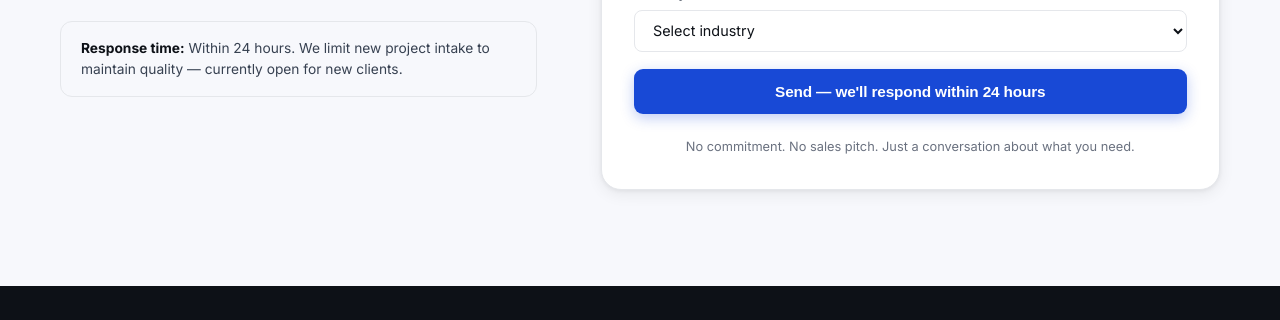
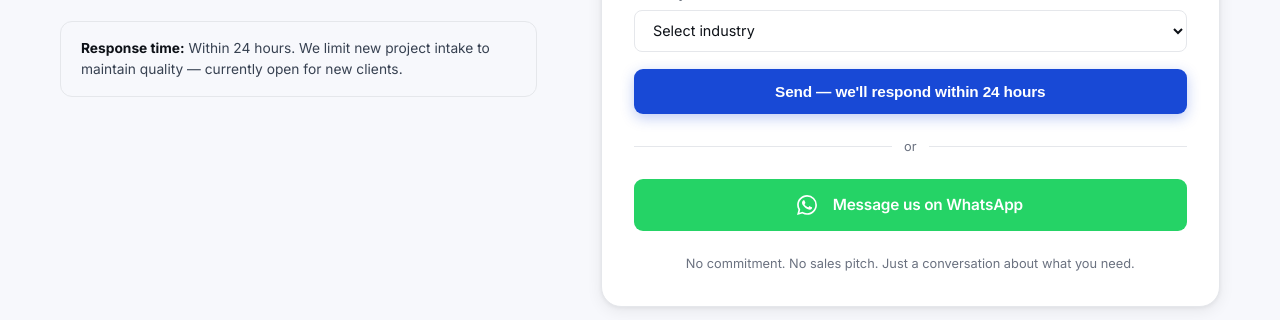
Before and after one commit to vijitpanwar44/vixoriatechnologies, a website: page index.html in a window 1280 px wide. Shown: the part 7097-7417 px from the top of the page. Drawn offline with nearby package versions, Linux system fonts and the light colour scheme.

Commit message:
feat: add whatsapp direct message button to contact form
Co-Authored-By: Claude Sonnet 4.6 <noreply@anthropic.com>

```diff
--- a/index.html
+++ b/index.html
@@ -636,6 +636,16 @@
                 </select>
               </div>
               <button class="btn btn-primary btn-lg btn-block" type="submit">Send — we'll respond within 24 hours</button>
+              <div class="form-divider"><span>or</span></div>
+              <a
+                href="https://wa.me/917022146813?text=Hi%2C%20I%20visited%20your%20website%20and%20would%20like%20to%20discuss%20a%20project."
+                target="_blank"
+                rel="noopener noreferrer"
+                class="btn btn-whatsapp btn-lg btn-block"
+              >
+                <svg xmlns="http://www.w3.org/2000/svg" width="20" height="20" viewBox="0 0 24 24" fill="currentColor" style="vertical-align:middle;margin-right:8px"><path d="M17.472 14.382c-.297-.149-1.758-.867-2.03-.967-.273-.099-.471-.148-.67.15-.197.297-.767.966-.94 1.164-.173.199-.347.223-.644.075-.297-.15-1.255-.463-2.39-1.475-.883-.788-1.48-1.761-1.653-2.059-.173-.297-.018-.458.13-.606.134-.133.298-.347.446-.52.149-.174.198-.298.298-.497.099-.198.05-.371-.025-.52-.075-.149-.669-1.612-.916-2.207-.242-.579-.487-.5-.669-.51-.173-.008-.371-.01-.57-.01-.198 0-.52.074-.792.372-.272.297-1.04 1.016-1.04 2.479 0 1.462 1.065 2.875 1.213 3.074.149.198 2.096 3.2 5.077 4.487.709.306 1.262.489 1.694.625.712.227 1.36.195 1.871.118.571-.085 1.758-.719 2.006-1.413.248-.694.248-1.289.173-1.413-.074-.124-.272-.198-.57-.347m-5.421 7.403h-.004a9.87 9.87 0 01-5.031-1.378l-.361-.214-3.741.982.998-3.648-.235-.374a9.86 9.86 0 01-1.51-5.26c.001-5.45 4.436-9.884 9.888-9.884 2.64 0 5.122 1.03 6.988 2.898a9.825 9.825 0 012.893 6.994c-.003 5.45-4.437 9.884-9.885 9.884m8.413-18.297A11.815 11.815 0 0012.05 0C5.495 0 .16 5.335.157 11.892c0 2.096.547 4.142 1.588 5.945L.057 24l6.305-1.654a11.882 11.882 0 005.683 1.448h.005c6.554 0 11.89-5.335 11.893-11.893a11.821 11.821 0 00-3.48-8.413z"/></svg>
+                Message us on WhatsApp
+              </a>
               <p class="form-note">No commitment. No sales pitch. Just a conversation about what you need.</p>
             </form>
             <div class="form-success" id="form-success" style="display:none">
--- a/styles.css
+++ b/styles.css
@@ -549,6 +549,19 @@ h1,h2,h3,h4 {
 .form-note {
   text-align: center; font-size: .8rem; color: var(--muted); margin-top: .25rem;
 }
+.form-divider {
+  display: flex; align-items: center; gap: .75rem;
+  color: var(--muted); font-size: .8rem; margin: .25rem 0;
+}
+.form-divider::before, .form-divider::after {
+  content: ""; flex: 1; height: 1px; background: var(--border);
+}
+.btn-whatsapp {
+  display: flex; align-items: center; justify-content: center;
+  background: #25D366; color: #fff; border: none;
+  text-decoration: none;
+}
+.btn-whatsapp:hover { background: #1ebe5d; color: #fff; }
 
 .form-success {
   text-align: center; padding: 3rem;
```
